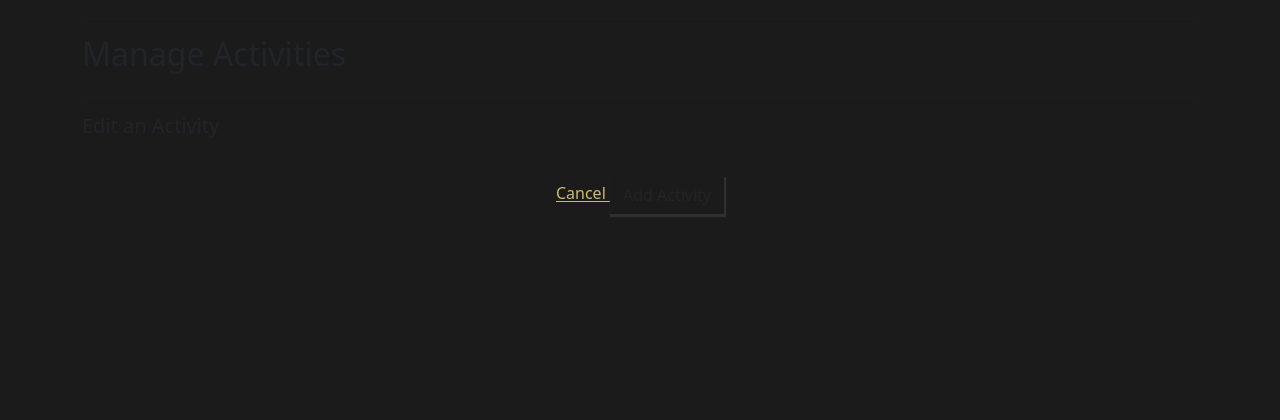
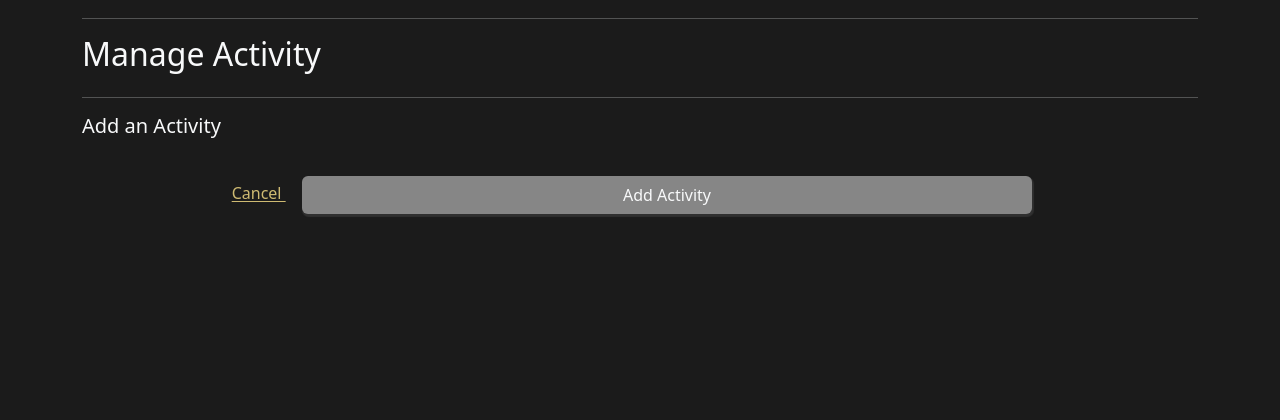
Before and after one commit to secarrel/Bike_Park_ecommerce, a Django app: template activities/templates/activities/add_activity.html in a window 1280 px wide. Shown: the part 122-542 px from the top of the page. Run offline with Django 5.2, Linux system fonts and the light colour scheme; the template is opened without the code that fills it, so the values that code supplies are empty; some libraries are stand-ins or nearby versions.

Commit message:
Update: styling on add activity page

```diff
--- a/activities/templates/activities/add_activity.html
+++ b/activities/templates/activities/add_activity.html
@@ -14,11 +14,11 @@
     <div class="container mb-2">
         <a class="button" href="{{ request.META.HTTP_REFERER }}">Go Back</a>
         <div class="row">
-            <div class="col">
+            <div class="col text-light">
                 <hr>
-                <h2 class="logo-font mb-4">Manage Activities</h2>
+                <h2 class="mb-4">Manage Activity</h2>
                 <hr>
-                <h5> Edit an Activity </h5>
+                <h5> Add an Activity </h5>
                 <form method="POST" action="{% url 'add_activity' %}" class="form mb-2 d-flex flex-column" enctype="multipart/form-data">
                     {% csrf_token %}
                     {% for field in form %}
@@ -30,7 +30,7 @@
                     {% endfor %}
                     <div class="text-right">
                         <a class="button" href="{{ request.META.HTTP_REFERER }}"> Cancel </a>
-                        <button class="btn btn-black rounded-0" type="submit">Add Activity</button>
+                        <button class="btn col-8 checkout-button text-light mx-3" type="submit">Add Activity</button>
                     </div>
                 </form>
             </div>
--- a/activities/templates/activities/edit_activity.html
+++ b/activities/templates/activities/edit_activity.html
@@ -22,7 +22,7 @@
                 </div>
             </div>
             <div class="d-flex flex-column">
-                <h5 class="text-light"> Edit Activity </h5>
+                <h5 class="text-light"> Edit '{{ activity }}' </h5>
                 <form method="POST" action="{% url 'edit_activity' activity.id %}" class="form f-flex flex-column  text-light" enctype="multipart/form-data">
                     {% csrf_token %}
                     {% for field in form %}
@@ -33,7 +33,7 @@
                         {% endif %}
                     {% endfor %}
                     <div class="text-right">
-                        <button class="btn col-8 checkout-button text-light mx-3" type="submit">Update Product</button>
+                        <button class="btn col-8 checkout-button text-light mx-3" type="submit">Update Activity</button>
                         <div>
                             <a class="btn checkout-button bg-d-grey mx-3" href="{{ request.META.HTTP_REFERER }}"> Cancel </a>
                             <a class="mx-auto btn bg-ft-danger text-light" href={% url 'delete_activity' activity.id %}> Delete Activity <i class="fa-regular fa-trash-can"></i></a>
```
